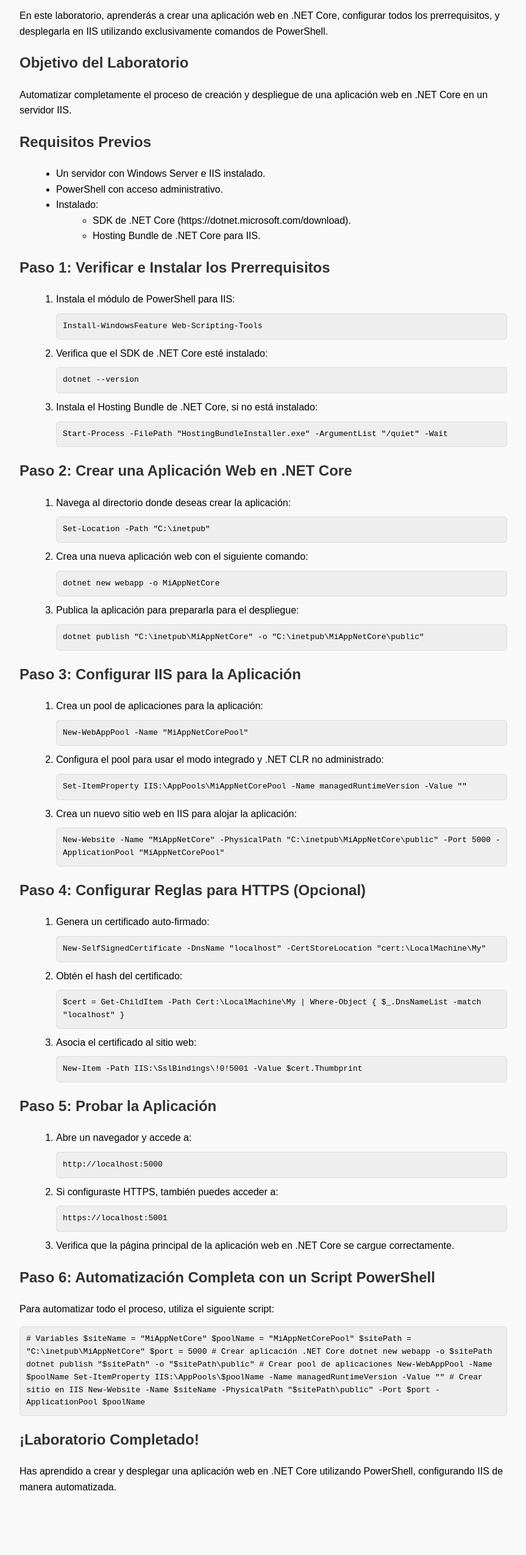
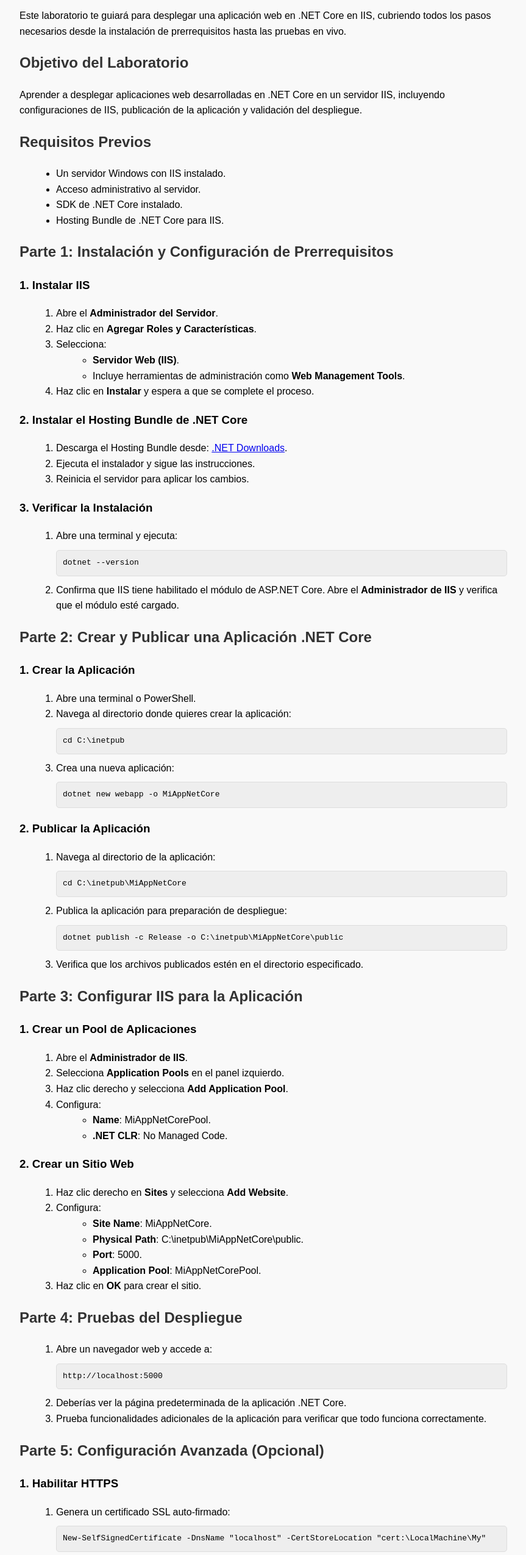
Before and after one commit to alonsoTI/Laboratorios-IIS-UNC, a plain HTML site: page lab-15-netcore.html in a window 1280 px wide. Shown: the part 152-2702 px from the top of the page at 61% size, without its empty margins (208-1071 px from the left). Before the commit the page ends 2640 px from the top, so only its background shows below. Drawn offline with Linux system fonts and the light colour scheme.

Commit message:
Add files via upload

```diff
--- a/lab-15-netcore.html
+++ b/lab-15-netcore.html
@@ -3,7 +3,7 @@
 <head>
     <meta charset="UTF-8">
     <meta name="viewport" content="width=device-width, initial-scale=1.0">
-    <title>Laboratorio: Despliegue de una App en .NET Core con PowerShell</title>
+    <title>Laboratorio: Despliegue de Aplicaciones .NET Core en IIS</title>
     <style>
         body {
             font-family: Arial, sans-serif;
@@ -37,140 +37,137 @@
         ol, ul {
             margin-left: 20px;
         }
+        .bold {
+            font-weight: bold;
+        }
     </style>
 </head>
 <body>
-    <h1>Laboratorio: Despliegue de una App en .NET Core con PowerShell</h1>
-    <p>En este laboratorio, aprenderás a crear una aplicación web en .NET Core, configurar todos los prerrequisitos, y desplegarla en IIS utilizando exclusivamente comandos de PowerShell.</p>
+    <h1>Laboratorio: Despliegue de Aplicaciones .NET Core en IIS</h1>
+    <p>Este laboratorio te guiará para desplegar una aplicación web en .NET Core en IIS, cubriendo todos los pasos necesarios desde la instalación de prerrequisitos hasta las pruebas en vivo.</p>
 
     <h2>Objetivo del Laboratorio</h2>
-    <p>Automatizar completamente el proceso de creación y despliegue de una aplicación web en .NET Core en un servidor IIS.</p>
+    <p>Aprender a desplegar aplicaciones web desarrolladas en .NET Core en un servidor IIS, incluyendo configuraciones de IIS, publicación de la aplicación y validación del despliegue.</p>
 
     <h2>Requisitos Previos</h2>
     <ul>
-        <li>Un servidor con Windows Server e IIS instalado.</li>
-        <li>PowerShell con acceso administrativo.</li>
-        <li>Instalado:
+        <li>Un servidor Windows con IIS instalado.</li>
+        <li>Acceso administrativo al servidor.</li>
+        <li>SDK de .NET Core instalado.</li>
+        <li>Hosting Bundle de .NET Core para IIS.</li>
+    </ul>
+
+    <h2>Parte 1: Instalación y Configuración de Prerrequisitos</h2>
+    <h3>1. Instalar IIS</h3>
+    <ol>
+        <li>Abre el <span class="bold">Administrador del Servidor</span>.</li>
+        <li>Haz clic en <span class="bold">Agregar Roles y Características</span>.</li>
+        <li>Selecciona:
             <ul>
-                <li>SDK de .NET Core (https://dotnet.microsoft.com/download).</li>
-                <li>Hosting Bundle de .NET Core para IIS.</li>
+                <li><span class="bold">Servidor Web (IIS)</span>.</li>
+                <li>Incluye herramientas de administración como <span class="bold">Web Management Tools</span>.</li>
             </ul>
         </li>
-    </ul>
+        <li>Haz clic en <span class="bold">Instalar</span> y espera a que se complete el proceso.</li>
+    </ol>
 
-    <h2>Paso 1: Verificar e Instalar los Prerrequisitos</h2>
+    <h3>2. Instalar el Hosting Bundle de .NET Core</h3>
     <ol>
-        <li>Instala el módulo de PowerShell para IIS:
-            <code>
-            Install-WindowsFeature Web-Scripting-Tools
-            </code>
+        <li>Descarga el Hosting Bundle desde:
+            <a href="https://dotnet.microsoft.com/download" target="_blank">.NET Downloads</a>.
         </li>
-        <li>Verifica que el SDK de .NET Core esté instalado:
-            <code>
-            dotnet --version
-            </code>
+        <li>Ejecuta el instalador y sigue las instrucciones.</li>
+        <li>Reinicia el servidor para aplicar los cambios.</li>
+    </ol>
+
+    <h3>3. Verificar la Instalación</h3>
+    <ol>
+        <li>Abre una terminal y ejecuta:
+            <code>dotnet --version</code>
         </li>
-        <li>Instala el Hosting Bundle de .NET Core, si no está instalado:
-            <code>
-            Start-Process -FilePath "HostingBundleInstaller.exe" -ArgumentList "/quiet" -Wait
-            </code>
+        <li>Confirma que IIS tiene habilitado el módulo de ASP.NET Core. Abre el <span class="bold">Administrador de IIS</span> y verifica que el módulo esté cargado.</li>
+    </ol>
+
+    <h2>Parte 2: Crear y Publicar una Aplicación .NET Core</h2>
+    <h3>1. Crear la Aplicación</h3>
+    <ol>
+        <li>Abre una terminal o PowerShell.</li>
+        <li>Navega al directorio donde quieres crear la aplicación:
+            <code>cd C:\inetpub</code>
+        </li>
+        <li>Crea una nueva aplicación:
+            <code>dotnet new webapp -o MiAppNetCore</code>
         </li>
     </ol>
 
-    <h2>Paso 2: Crear una Aplicación Web en .NET Core</h2>
+    <h3>2. Publicar la Aplicación</h3>
     <ol>
-        <li>Navega al directorio donde deseas crear la aplicación:
-            <code>
-            Set-Location -Path "C:\inetpub"
-            </code>
+        <li>Navega al directorio de la aplicación:
+            <code>cd C:\inetpub\MiAppNetCore</code>
         </li>
-        <li>Crea una nueva aplicación web con el siguiente comando:
-            <code>
-            dotnet new webapp -o MiAppNetCore
-            </code>
+        <li>Publica la aplicación para preparación de despliegue:
+            <code>dotnet publish -c Release -o C:\inetpub\MiAppNetCore\public</code>
         </li>
-        <li>Publica la aplicación para prepararla para el despliegue:
-            <code>
-            dotnet publish "C:\inetpub\MiAppNetCore" -o "C:\inetpub\MiAppNetCore\public"
-            </code>
+        <li>Verifica que los archivos publicados estén en el directorio especificado.</li>
+    </ol>
+
+    <h2>Parte 3: Configurar IIS para la Aplicación</h2>
+    <h3>1. Crear un Pool de Aplicaciones</h3>
+    <ol>
+        <li>Abre el <span class="bold">Administrador de IIS</span>.</li>
+        <li>Selecciona <span class="bold">Application Pools</span> en el panel izquierdo.</li>
+        <li>Haz clic derecho y selecciona <span class="bold">Add Application Pool</span>.</li>
+        <li>Configura:
+            <ul>
+                <li><span class="bold">Name</span>: MiAppNetCorePool.</li>
+                <li><span class="bold">.NET CLR</span>: No Managed Code.</li>
+            </ul>
         </li>
     </ol>
 
-    <h2>Paso 3: Configurar IIS para la Aplicación</h2>
+    <h3>2. Crear un Sitio Web</h3>
     <ol>
-        <li>Crea un pool de aplicaciones para la aplicación:
-            <code>
-            New-WebAppPool -Name "MiAppNetCorePool"
-            </code>
+        <li>Haz clic derecho en <span class="bold">Sites</span> y selecciona <span class="bold">Add Website</span>.</li>
+        <li>Configura:
+            <ul>
+                <li><span class="bold">Site Name</span>: MiAppNetCore.</li>
+                <li><span class="bold">Physical Path</span>: C:\inetpub\MiAppNetCore\public.</li>
+                <li><span class="bold">Port</span>: 5000.</li>
+                <li><span class="bold">Application Pool</span>: MiAppNetCorePool.</li>
+            </ul>
         </li>
-        <li>Configura el pool para usar el modo integrado y .NET CLR no administrado:
-            <code>
-            Set-ItemProperty IIS:\AppPools\MiAppNetCorePool -Name managedRuntimeVersion -Value ""
-            </code>
+        <li>Haz clic en <span class="bold">OK</span> para crear el sitio.</li>
+    </ol>
+
+    <h2>Parte 4: Pruebas del Despliegue</h2>
+    <ol>
+        <li>Abre un navegador web y accede a:
+            <code>http://localhost:5000</code>
         </li>
-        <li>Crea un nuevo sitio web en IIS para alojar la aplicación:
-            <code>
-            New-Website -Name "MiAppNetCore" -PhysicalPath "C:\inetpub\MiAppNetCore\public" -Port 5000 -ApplicationPool "MiAppNetCorePool"
-            </code>
+        <li>Deberías ver la página predeterminada de la aplicación .NET Core.</li>
+        <li>Prueba funcionalidades adicionales de la aplicación para verificar que todo funciona correctamente.</li>
+    </ol>
+
+    <h2>Parte 5: Configuración Avanzada (Opcional)</h2>
+    <h3>1. Habilitar HTTPS</h3>
+    <ol>
+        <li>Genera un certificado SSL auto-firmado:
+            <code>New-SelfSignedCertificate -DnsName "localhost" -CertStoreLocation "cert:\LocalMachine\My"</code>
+        </li>
+        <li>Asocia el certificado al sitio en IIS.</li>
+    </ol>
+
+    <h3>2. Configurar Logs</h3>
+    <ol>
+        <li>Habilita el registro de logs para rastrear errores y accesos:
+            <ul>
+                <li>En el sitio en IIS, selecciona <span class="bold">Logging</span>.</li>
+                <li>Define la ubicación y formato de los logs.</li>
+            </ul>
         </li>
     </ol>
 
-    <h2>Paso 4: Configurar Reglas para HTTPS (Opcional)</h2>
-    <ol>
-        <li>Genera un certificado auto-firmado:
-            <code>
-            New-SelfSignedCertificate -DnsName "localhost" -CertStoreLocation "cert:\LocalMachine\My"
-            </code>
-        </li>
-        <li>Obtén el hash del certificado:
-            <code>
-            $cert = Get-ChildItem -Path Cert:\LocalMachine\My | Where-Object { $_.DnsNameList -match "localhost" }
-            </code>
-        </li>
-        <li>Asocia el certificado al sitio web:
-            <code>
-            New-Item -Path IIS:\SslBindings\!0!5001 -Value $cert.Thumbprint
-            </code>
-        </li>
-    </ol>
-
-    <h2>Paso 5: Probar la Aplicación</h2>
-    <ol>
-        <li>Abre un navegador y accede a:
-            <code>
-            http://localhost:5000
-            </code>
-        </li>
-        <li>Si configuraste HTTPS, también puedes acceder a:
-            <code>
-            https://localhost:5001
-            </code>
-        </li>
-        <li>Verifica que la página principal de la aplicación web en .NET Core se cargue correctamente.</li>
-    </ol>
-
-    <h2>Paso 6: Automatización Completa con un Script PowerShell</h2>
-    <p>Para automatizar todo el proceso, utiliza el siguiente script:</p>
-    <code>
-    # Variables
-    $siteName = "MiAppNetCore"
-    $poolName = "MiAppNetCorePool"
-    $sitePath = "C:\inetpub\MiAppNetCore"
-    $port = 5000
-
-    # Crear aplicación .NET Core
-    dotnet new webapp -o $sitePath
-    dotnet publish "$sitePath" -o "$sitePath\public"
-
-    # Crear pool de aplicaciones
-    New-WebAppPool -Name $poolName
-    Set-ItemProperty IIS:\AppPools\$poolName -Name managedRuntimeVersion -Value ""
-
-    # Crear sitio en IIS
-    New-Website -Name $siteName -PhysicalPath "$sitePath\public" -Port $port -ApplicationPool $poolName
-    </code>
-
     <h2>¡Laboratorio Completado!</h2>
-    <p>Has aprendido a crear y desplegar una aplicación web en .NET Core utilizando PowerShell, configurando IIS de manera automatizada.</p>
+    <p>Has aprendido a desplegar una aplicación .NET Core en IIS desde cero, incluyendo configuraciones básicas y avanzadas.</p>
 </body>
 </html>
```
Also changed, not shown: lab-16-ftp.html (added, +176 -0 lines).
